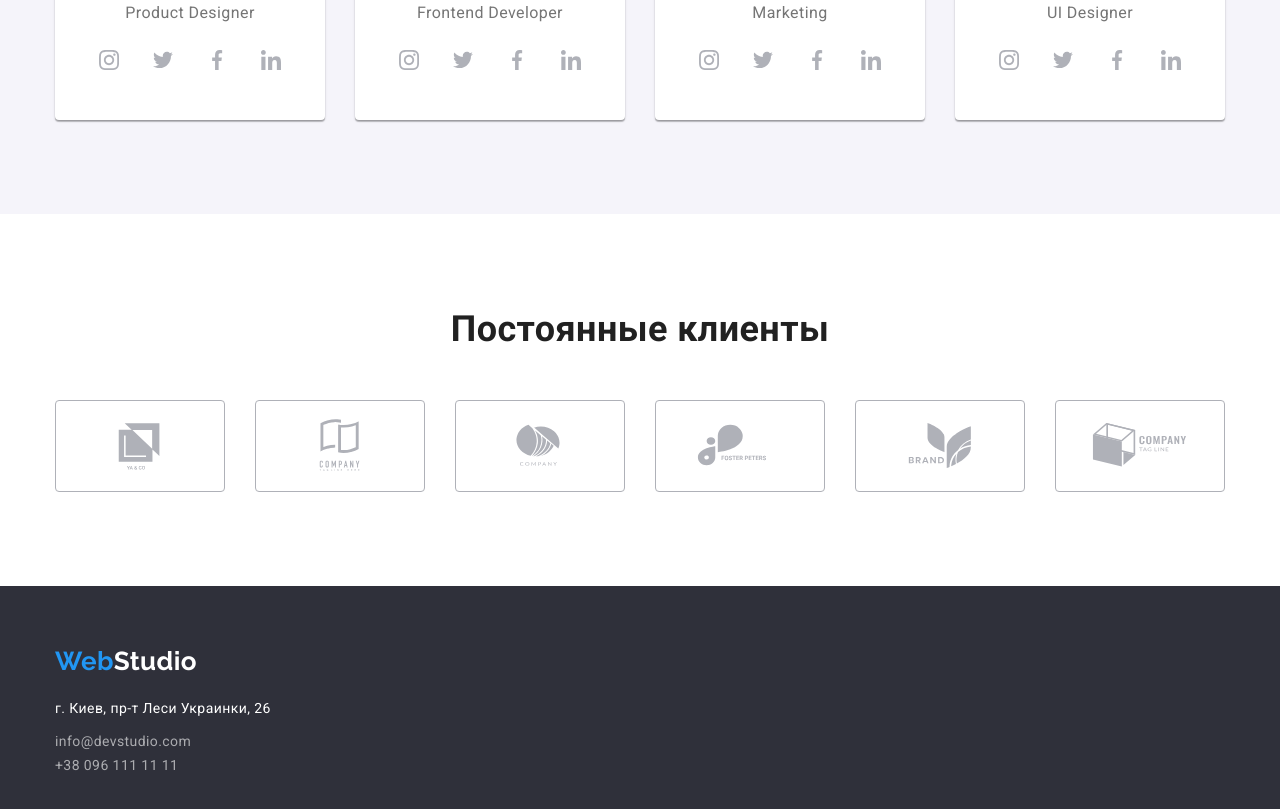
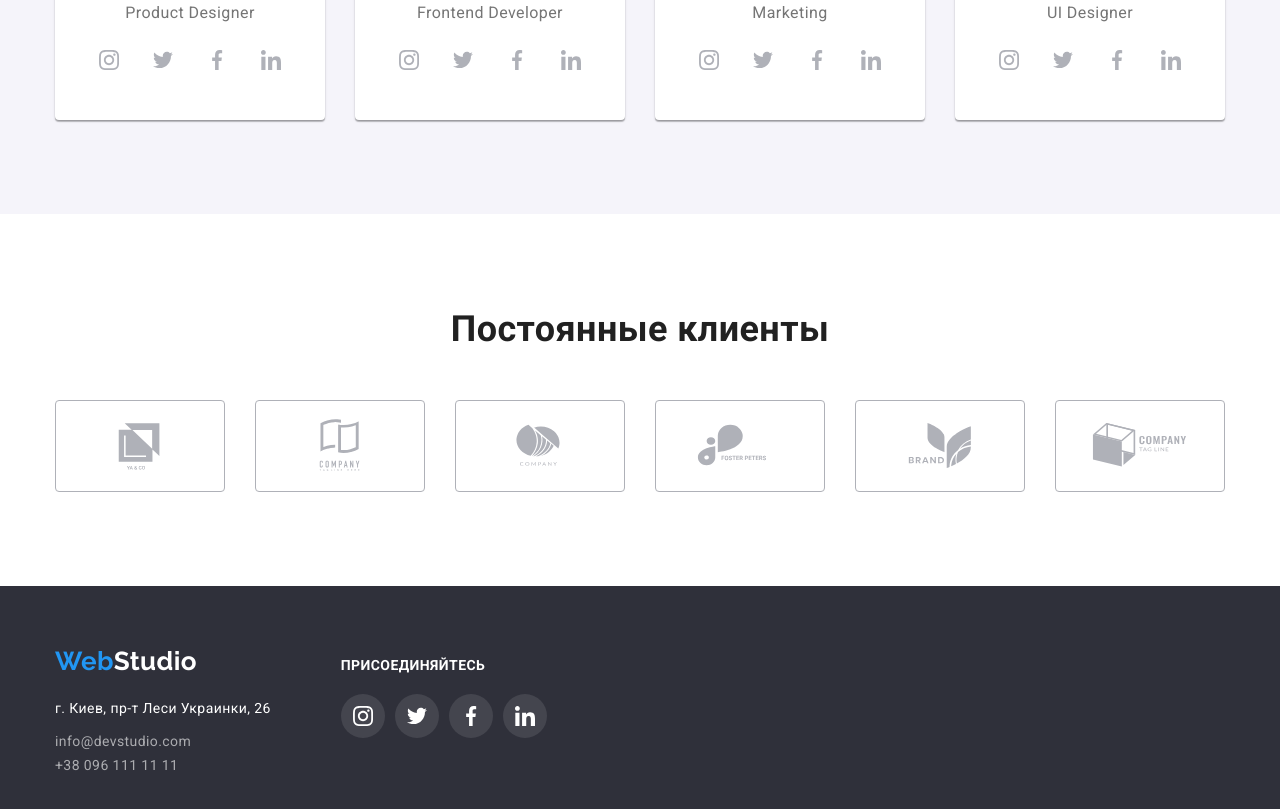
Before and after one commit to sporevois/goit-markup-hw-04, a plain HTML site: page index.html in a window 1280 px wide. Shown: the part 2107-2916 px from the top of the page. Drawn offline with Linux system fonts and the light colour scheme.

Commit message:
готова страница index.html

```diff
--- a/css/styles.css
+++ b/css/styles.css
@@ -25,6 +25,7 @@
   --footer-adress-color: rgba(255, 255, 255, 0.6);
   --border-color: #eeeeee;
   --icon-color: #afb1b8;
+  --soc-icon-bg-color: rgba(255, 255, 255, 0.1);
 }
 
 /*::::::::::::::Body Styles:::::::::::::::::::::::*/
@@ -177,6 +178,9 @@ h2 {
 }
 
 /*<<<<<< Page Footer >>>>>>>>*/
+.footer-blocks {
+  display: flex;
+}
 .page-footer {
   padding-top: 60px;
   padding-bottom: 60px;
@@ -221,7 +225,35 @@ h2 {
 
   color: var(--primary-white-color);
 }
-
+/* Socials Block */
+.ftr-socials-conteiner {
+  margin-left: 70px;
+  margin-top: 12px;
+}
+.appeal {
+  margin-bottom: 20px;
+  line-height: 1.14;
+  font-weight: 700;
+  text-transform: uppercase;
+  color: var(--primary-white-color);
+}
+.ftr-link-icon {
+  width: 44px;
+  height: 44px;
+  padding: 12px;
+  fill: var(--primary-white-color);
+}
+.ftr-soc-link-container {
+  display: inline-block;
+  width: 44px;
+  height: 44px;
+  border-radius: 50px;
+  background-color: var(--soc-icon-bg-color);
+}
+.ftr-soc-link-container:hover,
+.ftr-soc-link-container:focus {
+  background-color: var(--current-item-color);
+}
 /* <<<<< Page Main >>>>> */
 
 /* Hero */
--- a/index.html
+++ b/index.html
@@ -349,7 +349,8 @@
 
 <!-- Footer -->
 <footer class="page-footer">
-    <div class="conteiner">
+    <div class="conteiner footer-blocks">
+        <div class="ftr-address-conteiner">
             <a href="#" class="footer-logo link">
                 <span class="colorized">Web</span>Studio
             </a>
@@ -361,6 +362,48 @@
                 </ul>
             </address>
         </div>
+        <div class="ftr-socials-conteiner">
+            <p class="appeal">присоединяйтесь</p>
+            <ul class="list social-network">
+                <li class="soc-item">
+                    <div class="ftr-soc-link-container">
+                        <a href="" class="link">
+                            <svg class="ftr-link-icon">
+                                <use width="20" height="20" href="./images/sprite.svg#instagram"></use>
+                            </svg>
+                        </a>
+                    </div>
+                </li>
+                <li class="soc-item">
+                    <div class="ftr-soc-link-container">
+                        <a href="" class="link">
+                            <svg class="ftr-link-icon">
+                                <use width="20" height="20" href="./images/sprite.svg#twitter"></use>
+                            </svg>
+                        </a>
+                    </div>
+                </li>
+                <li class="soc-item">
+                    <div class="ftr-soc-link-container">
+                        <a href="" class="link">
+                            <svg class="ftr-link-icon">
+                                <use width="20" height="20" href="./images/sprite.svg#facebook"></use>
+                            </svg>
+                        </a>
+                    </div>
+                </li>
+                <li class="soc-item">
+                    <div class="ftr-soc-link-container">
+                        <a href="" class="link">
+                            <svg class="ftr-link-icon">
+                                <use width="20" height="20" href="./images/sprite.svg#linkedin"></use>
+                            </svg>
+                        </a>
+                    </div>
+                </li>
+            </ul>
+        </div>
+    </div>
 </footer>
 
 </body>
```
Lines whose indentation alone changed are shown as unchanged.
